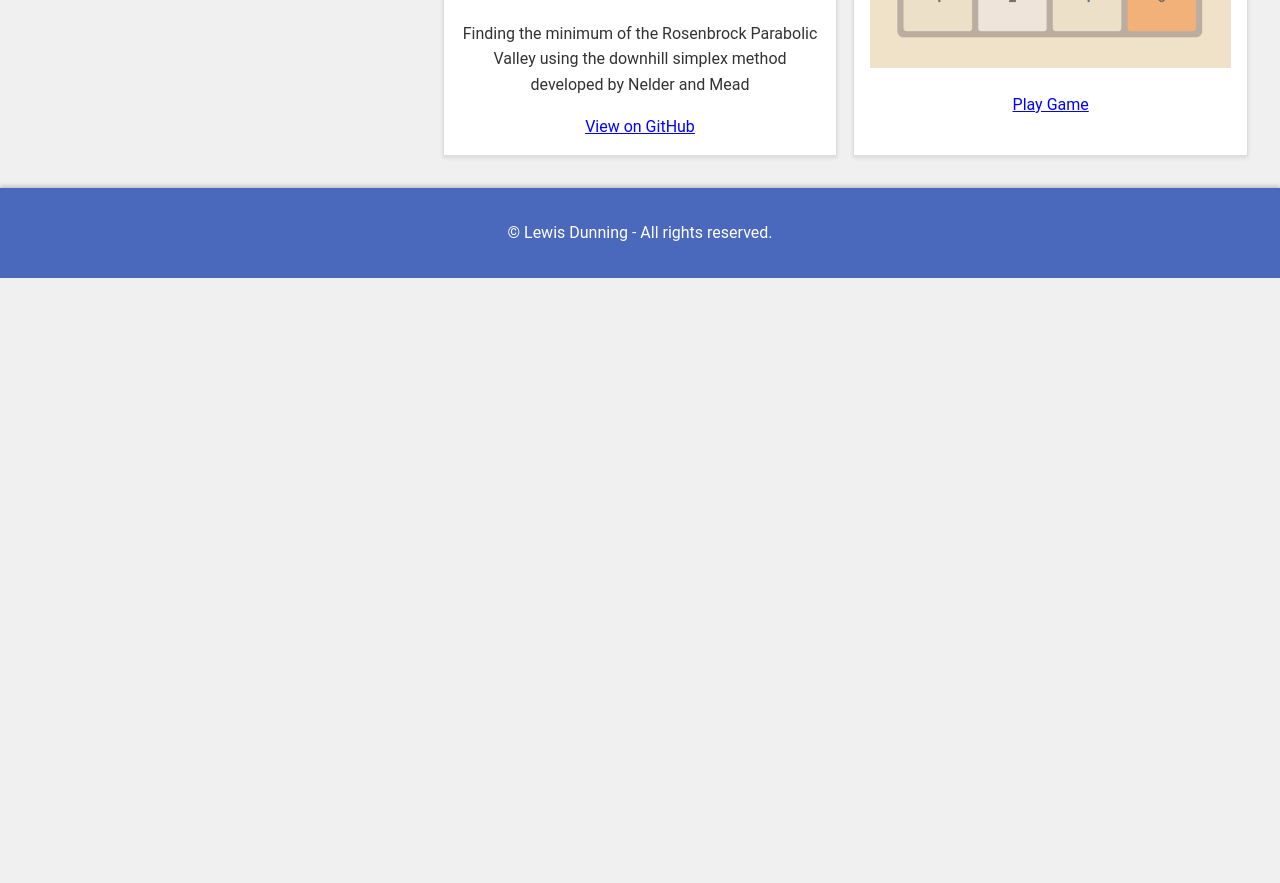
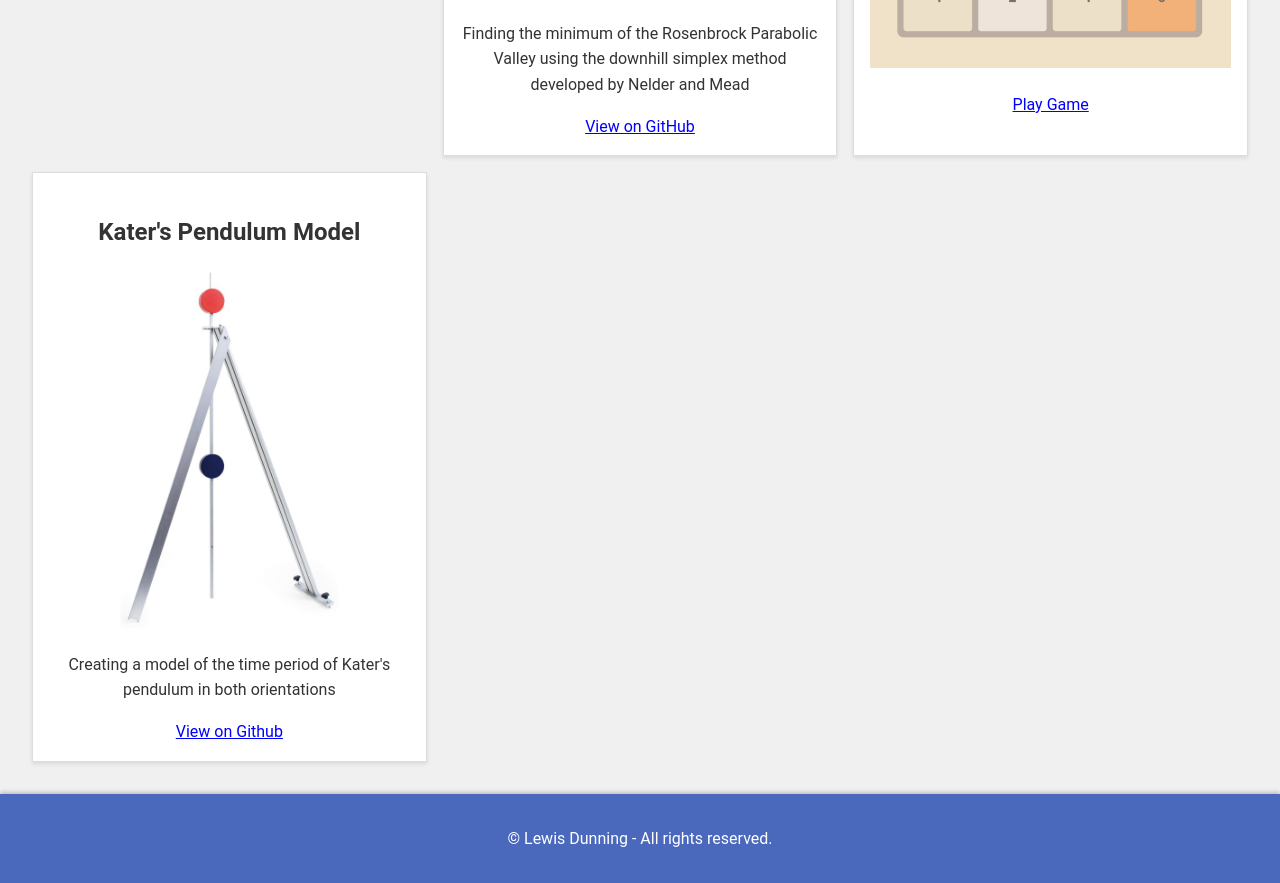
Before and after one commit to lewisjd/lewisjd.github.io, a plain HTML site: page projects.html in a window 1280 px wide. Shown: the part 588-1471 px from the top of the page. Before the commit the page ends 866 px from the top, so only its background shows below. Drawn offline with Linux system fonts and the light colour scheme.

Commit message:
add project

```diff
--- a/projects.html
+++ b/projects.html
@@ -33,6 +33,13 @@
                 <a href="https://lewisjd.github.io/2048/" target="_blank">Play Game</a>
             </div>
 
+            <div class="project">
+                <h3 class="project-title">Kater's Pendulum Model</h3>
+                <img src="images/Pendulum.jpg" alt="Kater's Pendulum">
+                <p>Creating a model of the time period of Kater's pendulum in both orientations</p>
+                <a href="https://github.com/lewisjd/Kater-Pendulum-Model" target="_blank">View on Github</a>
+            </div>
+
         </section>
     </main>
     <footer>
```
Also changed, not shown: images/Pendulum.jpg (added).
